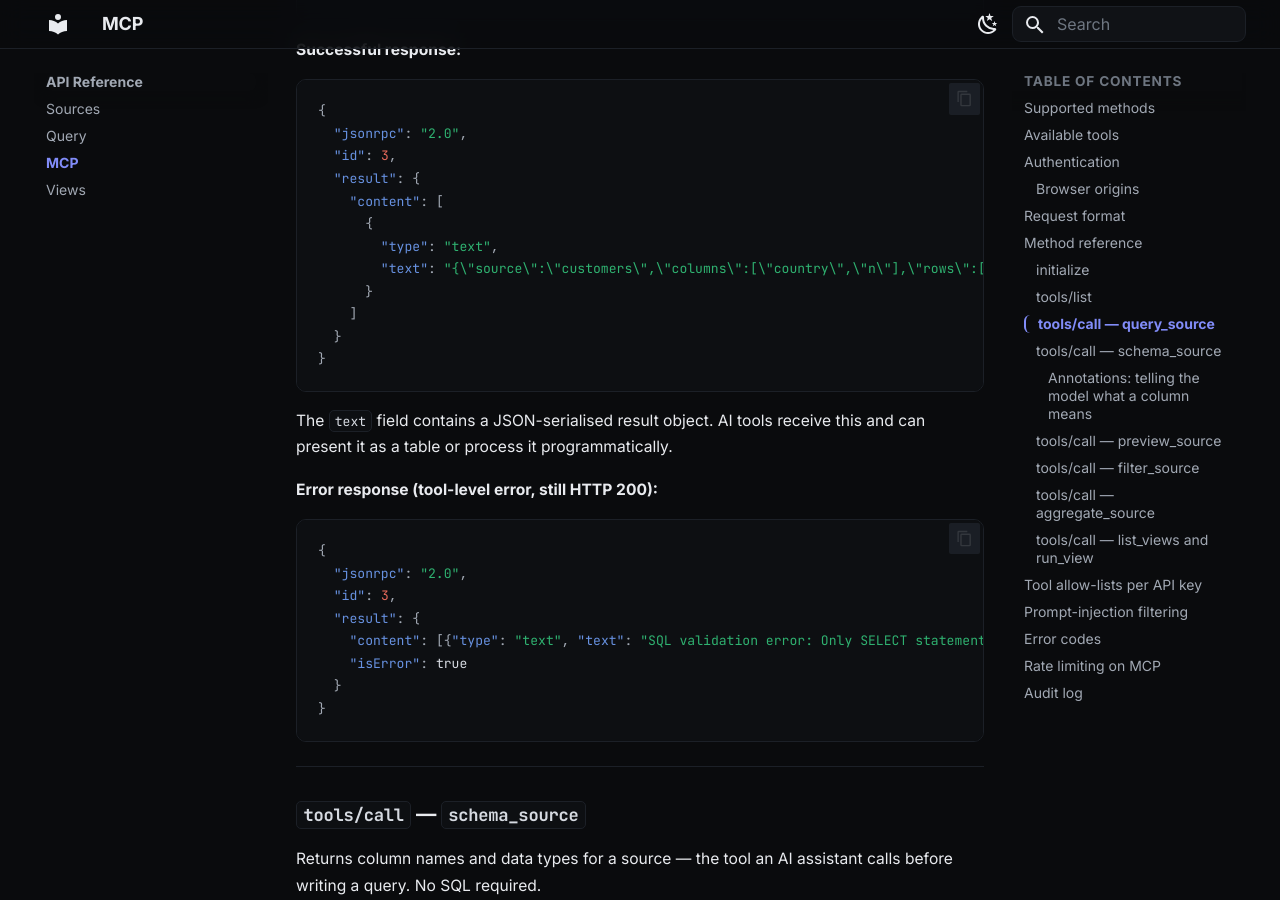
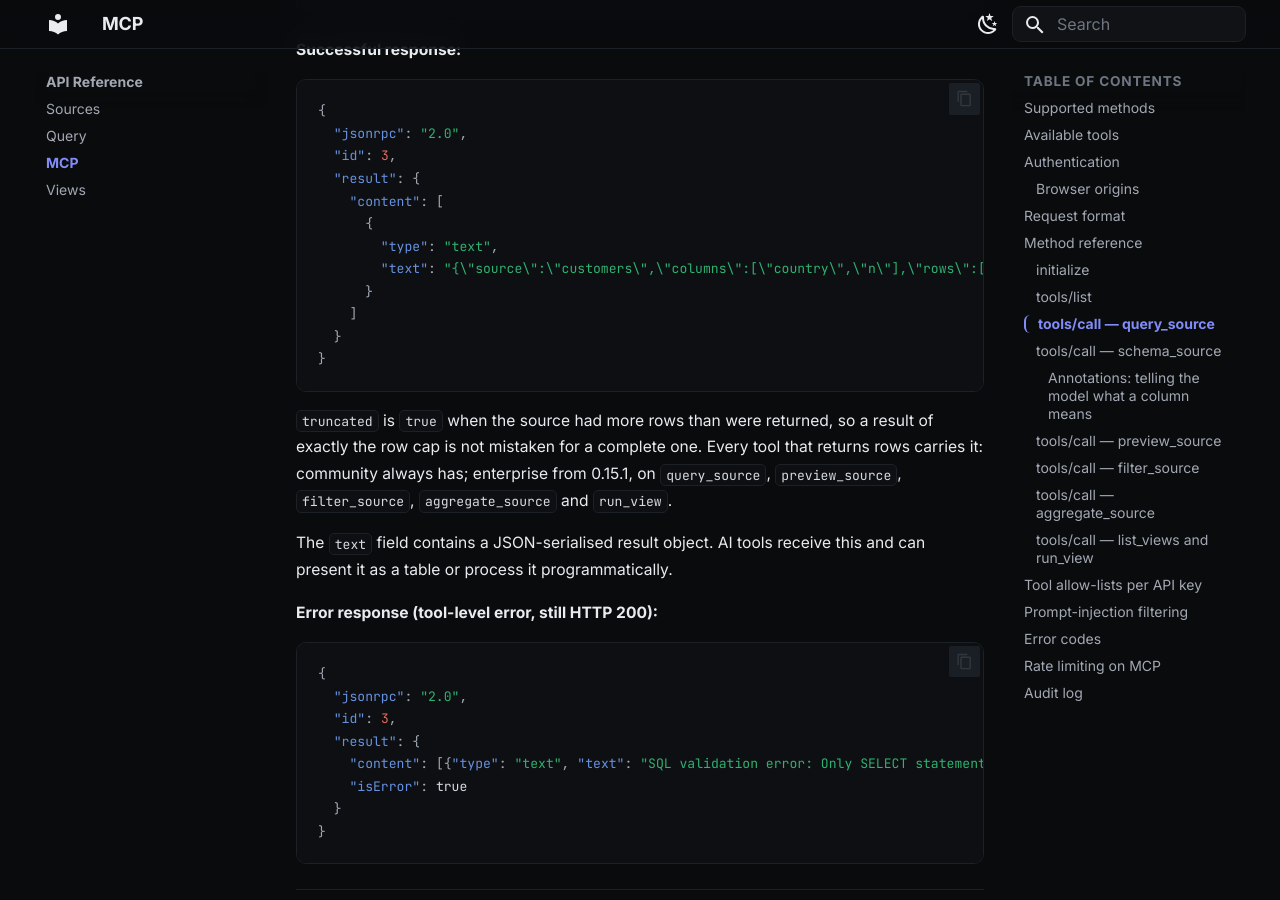
Before and after one commit to tdb-project/tdb-docs, an MkDocs documentation site: the page built from docs/api/mcp.md, in a window 1280 px wide and 900 px high, scrolled down 6482 px. Built offline with MkDocs 1.6.1 and Material for MkDocs 9.7.7, drawn with Linux system fonts in a browser that asks for light colours; some of the changed text lies outside the part shown.

Commit message:
docs: truncated on MCP tool and view results (enterprise 0.15.1); samples to 0.15.1/6d157e2
Co-Authored-By: Claude Opus 5.5 <noreply@anthropic.com>

````diff
--- a/docs/api/mcp.md
+++ b/docs/api/mcp.md
@@ -142,7 +142,7 @@ Response:
   "result": {
     "protocolVersion": "2024-11-05",
     "capabilities": {"tools": {}},
-    "serverInfo": {"name": "tdb-enterprise", "version": "0.15.0"}
+    "serverInfo": {"name": "tdb-enterprise", "version": "0.15.1"}
   }
 }
 ```
@@ -253,12 +253,18 @@ curl -X POST http://localhost:8000/v1/mcp \
     "content": [
       {
         "type": "text",
-        "text": "{\"source\":\"customers\",\"columns\":[\"country\",\"n\"],\"rows\":[{\"country\":\"US\",\"n\":1420},{\"country\":\"GB\",\"n\":380}],\"rows_returned\":2}"
+        "text": "{\"source\":\"customers\",\"columns\":[\"country\",\"n\"],\"rows\":[{\"country\":\"US\",\"n\":1420},{\"country\":\"GB\",\"n\":380}],\"rows_returned\":2,\"truncated\":false}"
       }
     ]
   }
 }
 ```
+
+`truncated` is `true` when the source had more rows than were returned, so a
+result of exactly the row cap is not mistaken for a complete one. Every tool that
+returns rows carries it: community always has; enterprise from 0.15.1, on
+`query_source`, `preview_source`, `filter_source`, `aggregate_source` and
+`run_view`.
 
 The `text` field contains a JSON-serialised result object. AI tools receive this
 and can present it as a table or process it programmatically.
@@ -433,7 +439,7 @@ curl -X POST http://localhost:8000/v1/mcp \
   }'
 ```
 
-Result payload: `{"source": ..., "columns": [...], "rows": [...], "rows_returned": N}`.
+Result payload: `{"source": ..., "columns": [...], "rows": [...], "rows_returned": N, "truncated": bool}`.
 Omitting `table` on a database-wide source returns a tool error listing the
 available tables.
 
@@ -469,7 +475,7 @@ curl -X POST http://localhost:8000/v1/mcp \
   }'
 ```
 
-Result payload: `{"source": ..., "columns": [...], "rows": [...], "rows_returned": N}`.
+Result payload: `{"source": ..., "columns": [...], "rows": [...], "rows_returned": N, "truncated": bool}`.
 An unknown column returns a tool error listing the valid column names.
 
 ---
@@ -505,7 +511,7 @@ curl -X POST http://localhost:8000/v1/mcp \
 ```
 
 Result payload: `{"source": ..., "function": "COUNT", "column": "*", "group_by": "country",
-"columns": [...], "rows": [...], "rows_returned": N}`.
+"columns": [...], "rows": [...], "rows_returned": N, "truncated": bool}`.
 
 ---
 
@@ -543,7 +549,7 @@ curl -X POST http://localhost:8000/v1/mcp \
   }'
 ```
 
-Result payload: `{"view": ..., "source": ..., "columns": [...], "rows": [...], "rows_returned": N}`.
+Result payload: `{"view": ..., "source": ..., "columns": [...], "rows": [...], "rows_returned": N, "truncated": bool}`.
 
 ---
 
--- a/docs/getting-started/installation.md
+++ b/docs/getting-started/installation.md
@@ -117,7 +117,7 @@ Check the logs — you should see the license confirmed and the server start:
 
 ```
 INFO:     license_ok customer=ACME Corp edition=trial expires=2026-07-01T00:00:00+00:00 days_left=30
-INFO:     tdb_startup version=0.15.0 build_sha=bc5aa0f dev_mode=False
+INFO:     tdb_startup version=0.15.1 build_sha=6d157e2 dev_mode=False
 INFO:     Uvicorn running on http://0.0.0.0:8000 (Press CTRL+C to quit)
 ```
 
--- a/docs/getting-started/quickstart.md
+++ b/docs/getting-started/quickstart.md
@@ -360,7 +360,7 @@ Expected response:
   "result": {
     "protocolVersion": "2024-11-05",
     "capabilities": {"tools": {}},
-    "serverInfo": {"name": "tdb-enterprise", "version": "0.15.0"}
+    "serverInfo": {"name": "tdb-enterprise", "version": "0.15.1"}
   }
 }
 ```
````
Also changed, not shown: docs/api/views.md (+1 -0 lines), docs/observability/metrics.md (+2 -2 lines).
